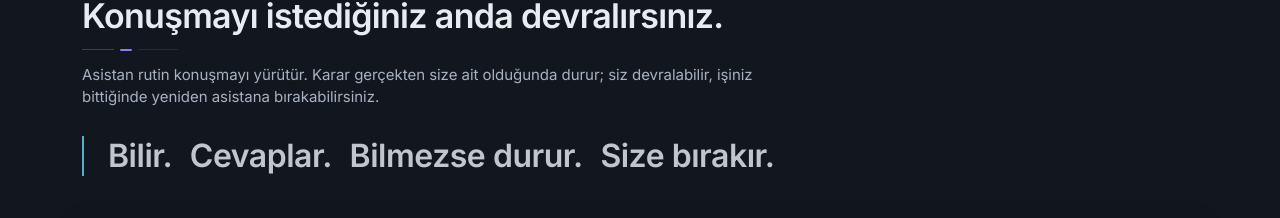
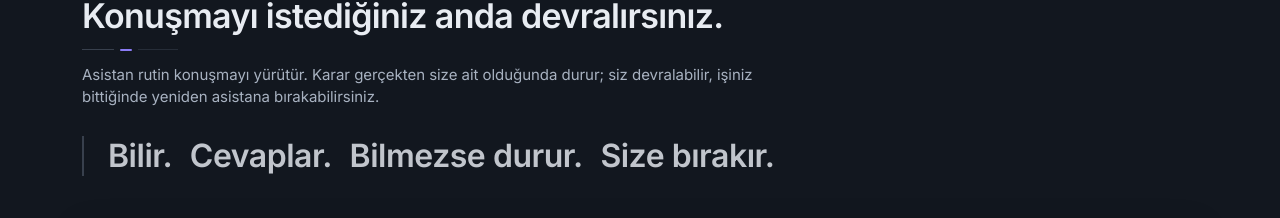
Before and after one commit to keremm44/whatsapp-assistant, a Next.js app in the folder frontend/: page / in a window 1280 px wide. Shown: the part 1518-1736 px from the top of the page. Built offline with nearby package versions, Linux system fonts and the light colour scheme; no server answers.

Commit message:
frontend: keep control statement rail structurally neutral

```diff
--- a/frontend/src/components/marketing/control-section.tsx
+++ b/frontend/src/components/marketing/control-section.tsx
@@ -62,7 +62,7 @@ export function ControlSection() {
         description="Asistan rutin konuşmayı yürütür. Karar gerçekten size ait olduğunda durur; siz devralabilir, işiniz bittiğinde yeniden asistana bırakabilirsiniz."
       />
 
-      <div className="mt-7 max-w-4xl border-l-2 border-primary pl-5 sm:pl-6">
+      <div className="mt-7 max-w-4xl border-l-2 border-boundary pl-5 sm:pl-6">
         <TrueFocusLine
           words={["Bilir.", "Cevaplar.", "Bilmezse durur.", "Size bırakır."]}
           className="font-heading text-[24px] font-semibold leading-9 tracking-[-0.015em] text-foreground sm:text-[32px] sm:leading-10"
```
